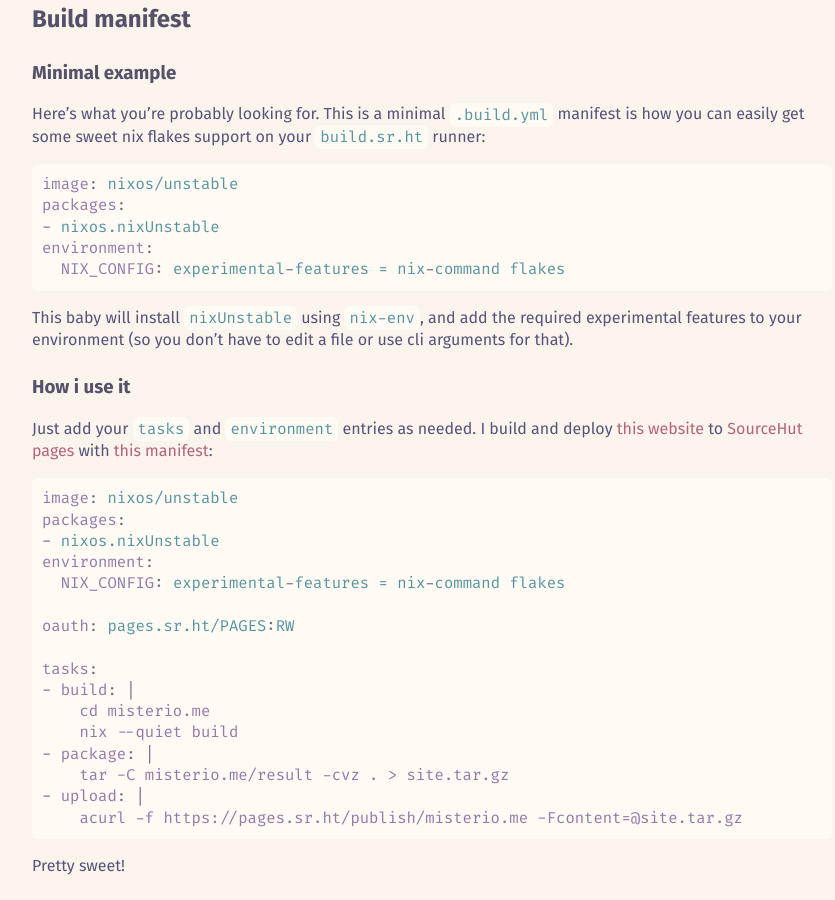
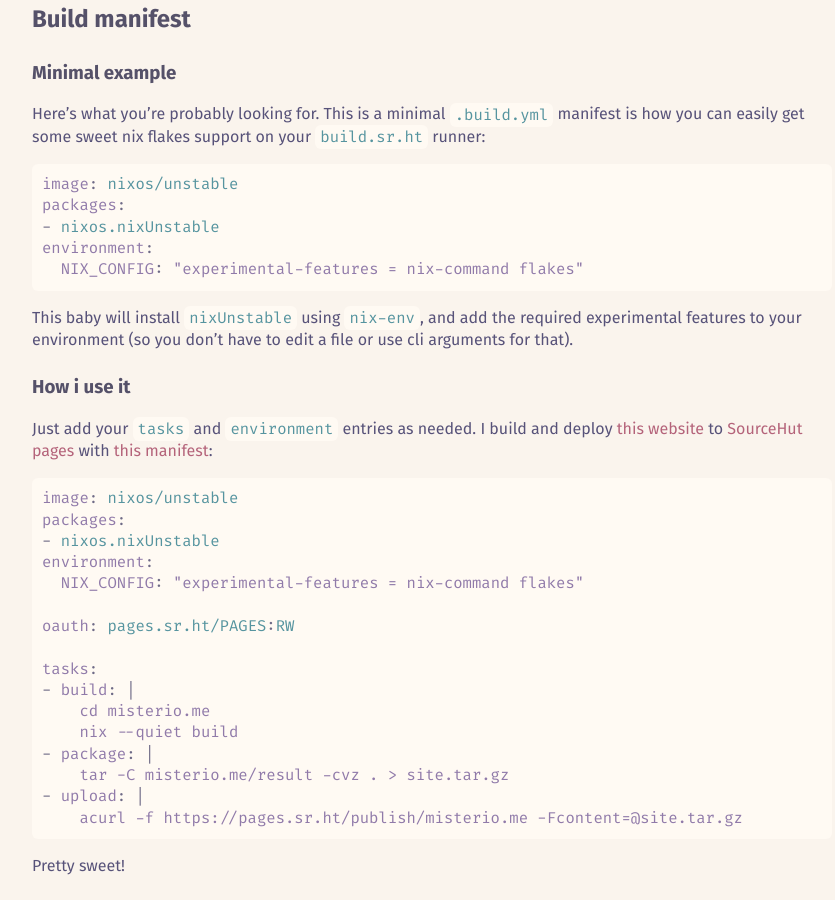
Before and after one commit to Misterio77/website, a Jekyll site: the page built from _notes/sourcehut-nix.md, in a window 1280 px wide and 900 px high, scrolled down 1429 px. Shown: the whole window, without its empty margins (208-1043 px from the left). Built offline with Jekyll 4.4.1, drawn with Linux system fonts in a browser that asks for light colours.

````diff
--- a/_notes/sourcehut-nix.md
+++ b/_notes/sourcehut-nix.md
@@ -71,7 +71,7 @@ image: nixos/unstable
 packages:
 - nixos.nixUnstable
 environment:
-  NIX_CONFIG: experimental-features = nix-command flakes
+  NIX_CONFIG: "experimental-features = nix-command flakes"
 ```
 This baby will install `nixUnstable` using `nix-env`, and add the required experimental features to your environment (so you don't have to edit a file or use cli arguments for that).
 
@@ -83,7 +83,7 @@ image: nixos/unstable
 packages:
 - nixos.nixUnstable
 environment:
-  NIX_CONFIG: experimental-features = nix-command flakes
+  NIX_CONFIG: "experimental-features = nix-command flakes"
 
 oauth: pages.sr.ht/PAGES:RW
 
````
